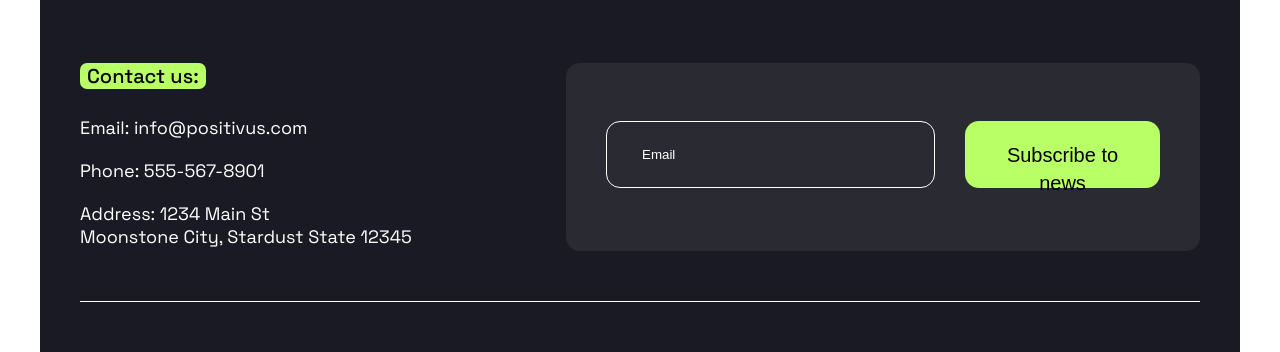
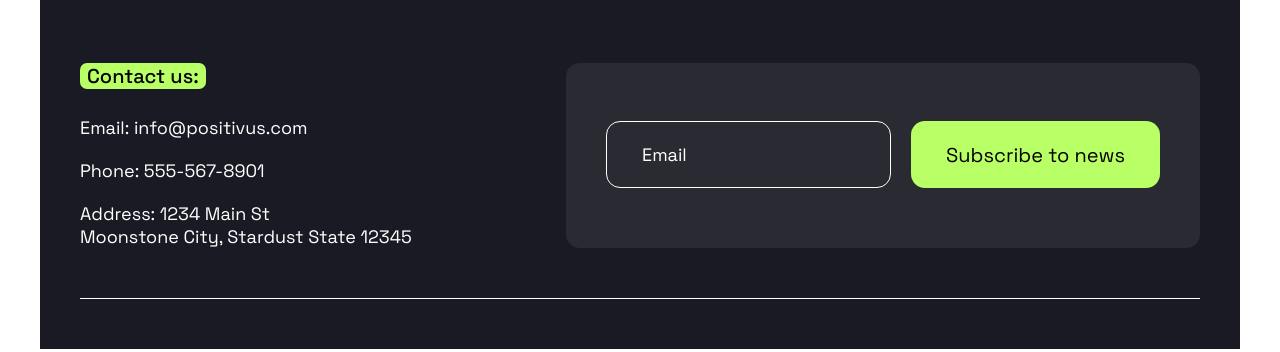
Before and after one commit to maryniukk/Positivus, a website: page src/index.html in a window 1280 px wide. Shown: the part 4719-5071 px from the top of the page. Drawn offline with nearby package versions, Linux system fonts and the light colour scheme; files that its build step writes are made by us from their sources.

Commit message:
Section Footer Bug Fixes

```diff
--- a/src/scss/_home.scss
+++ b/src/scss/_home.scss
@@ -465,7 +465,6 @@
   justify-content: space-around;
   margin-left: 154px;
   display: flex;
-  width: 634px;
   padding: 58px 40px;
   border-radius: 14px;
   background: #292a32;
@@ -475,17 +474,18 @@
   padding-bottom: 50px;
 }
 .footer__wrapper {
-  justify-content: center;
 }
 .footer__section__right {
-  display: flex;
-  gap: 30px;
+  gap: 20px;
 }
 .mail__input {
   /* p */
+  font-family: Space Grotesk;
   font-style: normal;
   font-weight: 400;
+  width: 285px;
   line-height: normal;
+  font-size: 18px;
   height: 67px;
   border-radius: 14px;
   border: 1px solid #fff;
@@ -505,15 +505,14 @@
   }
 }
 .subscribe__btn {
+  font-family: Space Grotesk;
   color: black;
   height: 67px;
+  width: 249px;
   padding: 20px 35px;
   border-radius: 14px;
   background: var(--Green, #b9ff66);
   font-size: 20px;
-  font-style: normal;
-  font-weight: 400;
-  line-height: 28px; /* 140% */
   transition: all 0.15s ease-in;
   &:hover {
     background-color: white;
```
Also changed, not shown: build/css/style.css, build/css/style.min.css, src/scss/style.css, 1 other file.
